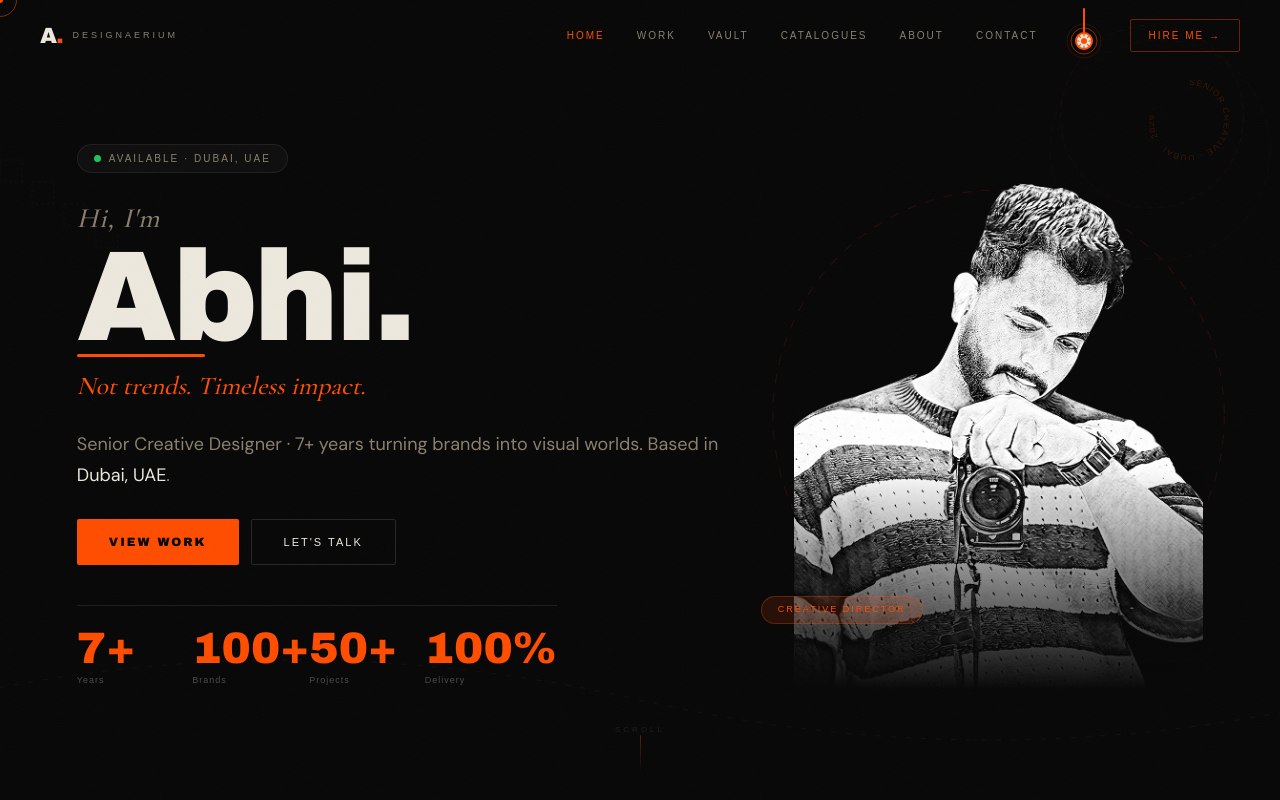
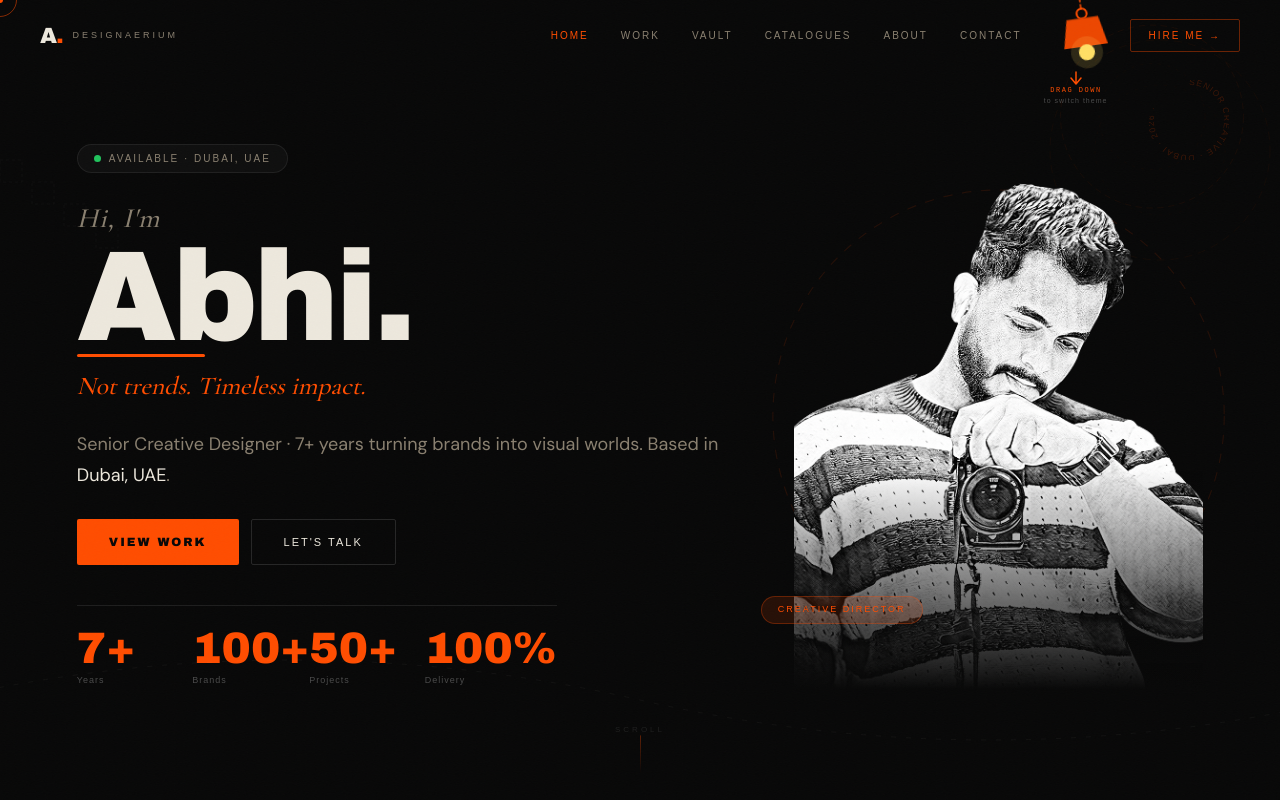
Before and after one commit to Artificer-cloud/adesignaerium, a Next.js app: page / in a window 1280 px wide. Shown: the top 800 px of the page. Built offline with nearby package versions, Linux system fonts and the light colour scheme; a web font is replaced by a local one.

Commit message:
Lamp theme toggle with swing animation

```diff
--- a/src/components/ThemeToggle.tsx
+++ b/src/components/ThemeToggle.tsx
@@ -20,21 +20,32 @@ export default function ThemeToggle() {
   }, [])
 
   const onPointerDown = (e: React.PointerEvent) => {
-    isDragging.current = true; startY.current = e.clientY
-    setPulling(true); setSnap(false)
+    isDragging.current = true
+    startY.current = e.clientY
+    setPulling(true)
+    setSnap(false)
     ;(e.target as HTMLElement).setPointerCapture(e.pointerId)
   }
+
   const onPointerMove = (e: React.PointerEvent) => {
     if (!isDragging.current) return
-    setStretch(Math.min(1, Math.max(0, e.clientY - startY.current) / 80))
+    const delta = Math.max(0, e.clientY - startY.current)
+    setStretch(Math.min(1, delta / 80))
   }
+
   const onPointerUp = () => {
     if (!isDragging.current) return
-    isDragging.current = false; setPulling(false)
+    isDragging.current = false
+    setPulling(false)
     if (stretch > 0.35) {
-      setSnap(true); setGlow(true)
+      setSnap(true)
+      setGlow(true)
       const next = theme === 'dark' ? 'light' : 'dark'
-      setTimeout(() => { setTheme(next); document.documentElement.setAttribute('data-theme',next); localStorage.setItem('theme',next) }, 120)
+      setTimeout(() => {
+        setTheme(next)
+        document.documentElement.setAttribute('data-theme', next)
+        localStorage.setItem('theme', next)
+      }, 120)
       setTimeout(() => { setSnap(false); setStretch(0) }, 400)
       setTimeout(() => setGlow(false), 700)
     } else {
@@ -43,40 +54,140 @@ export default function ThemeToggle() {
     }
   }
 
-  if (!mounted) return <div style={{width:'28px',height:'60px'}}/>
+  if (!mounted) return <div style={{ width: '44px', height: '80px' }} />
 
-  const isDark    = theme === 'dark'
-  const lineLen   = 24 + stretch * 32
-  const bumpY     = stretch * 8
-  const cordColor = isDark ? '#ff4d00' : '#333'
-  const bulbFill  = isDark ? (glow ? '#fff9e6' : '#ede8dd') : (glow ? '#ff4d00' : '#0a0a0a')
+  const isDark  = theme === 'dark'
+  const pull    = stretch * 36
+  const cordLen = 32 + pull
 
   return (
     <div
-      aria-label={`Switch to ${isDark?'light':'dark'} mode`}
-      style={{ position:'relative', width:'28px', height:'60px', display:'flex', flexDirection:'column', alignItems:'center', cursor:pulling?'grabbing':'grab', userSelect:'none', touchAction:'none', flexShrink:0 }}
-      onPointerDown={onPointerDown} onPointerMove={onPointerMove} onPointerUp={onPointerUp} onPointerCancel={onPointerUp}
+      aria-label={`Switch to ${isDark ? 'light' : 'dark'} mode`}
+      title="Drag down to switch theme"
+      style={{
+        position: 'relative',
+        width: '44px',
+        display: 'flex',
+        flexDirection: 'column',
+        alignItems: 'center',
+        cursor: pulling ? 'grabbing' : 'grab',
+        userSelect: 'none',
+        touchAction: 'none',
+        flexShrink: 0,
+        paddingTop: '4px',
+      }}
+      onPointerDown={onPointerDown}
+      onPointerMove={onPointerMove}
+      onPointerUp={onPointerUp}
+      onPointerCancel={onPointerUp}
     >
-      <svg width="28" height="60" viewBox="0 0 28 60" style={{ overflow:'visible', transition:snap?'all 0.35s cubic-bezier(0.34,1.56,0.64,1)':'none' }}>
-        {glow && <circle cx="14" cy={8+lineLen} r="18" fill={isDark?'rgba(255,249,200,0.5)':'rgba(255,77,0,0.35)'} style={{animation:'glowPulse 0.6s ease-out forwards'}}/>}
-        <path d={`M 14 0 Q ${14+bumpY*1.5} ${lineLen*0.5} 14 ${lineLen}`} stroke={cordColor} strokeWidth={pulling?'2.5':'2'} strokeLinecap="round" fill="none" style={{transition:snap?'all 0.4s cubic-bezier(0.34,1.56,0.64,1)':'stroke-width 0.2s'}}/>
-        <g style={{transition:snap?'transform 0.4s cubic-bezier(0.34,1.56,0.64,1)':'none', transform:`translateY(${lineLen}px)`}}>
-          <circle cx="14" cy="8" r="13" fill="none" stroke={cordColor} strokeWidth="1" style={{animation:'cordBlink 2s ease-in-out infinite'}}/>
-          <circle cx="14" cy="8" r="17" fill="none" stroke={cordColor} strokeWidth="0.5" opacity="0.3" style={{animation:'cordBlink 2s ease-in-out infinite 0.5s'}}/>
-          <circle cx="14" cy="8" r={pulling?9:8} fill={bulbFill} stroke={cordColor} strokeWidth="2" style={{transition:'r 0.15s, fill 0.4s ease'}}/>
-          {isDark ? (
-            <>
-              <circle cx="14" cy="8" r="3" fill={cordColor}/>
-              {[0,45,90,135,180,225,270,315].map((deg,i) => {
-                const rad=(deg*Math.PI)/180
-                return <line key={i} x1={14+Math.cos(rad)*5} y1={8+Math.sin(rad)*5} x2={14+Math.cos(rad)*6.5} y2={8+Math.sin(rad)*6.5} stroke={cordColor} strokeWidth="1.2" strokeLinecap="round"/>
-              })}
-            </>
-          ) : (
-            <path d="M 15.5 4.5 A 4 4 0 1 1 12 11 A 2.8 2.8 0 0 0 15.5 4.5 Z" fill={isDark?'#ede8dd':'#f6eee3'} stroke="none"/>
-          )}
+      <svg
+        width="44"
+        height="120"
+        viewBox="0 0 44 120"
+        style={{ overflow: 'visible' }}
+      >
+        {/* Ceiling dot */}
+        <rect x="16" y="0" width="12" height="3" rx="1.5" fill="var(--border)" />
+
+        {/* Swinging lamp group */}
+        <g
+          style={{
+            transformOrigin: '22px 0px',
+            animation: pulling ? 'none' : 'lampSwing 2.6s cubic-bezier(.45,.05,.55,.95) infinite',
+            transform: snap ? 'rotate(0deg)' : undefined,
+            transition: snap ? 'transform 0.5s cubic-bezier(0.34,1.56,0.64,1)' : 'none',
+          }}
+        >
+          {/* Cord — stretches when dragging */}
+          <line
+            x1="22" y1="3"
+            x2="22" y2={3 + cordLen}
+            stroke={isDark ? '#ff4d00' : '#888'}
+            strokeWidth="1.5"
+            strokeDasharray="4,3"
+            strokeLinecap="round"
+            style={{ transition: snap ? 'all 0.4s cubic-bezier(0.34,1.56,0.64,1)' : 'none' }}
+          />
+
+          {/* Pull ring */}
+          <circle
+            cx="22" cy={3 + cordLen + 5}
+            r="5"
+            fill="none"
+            stroke="#ff4d00"
+            strokeWidth="2"
+            style={{
+              transition: snap ? 'all 0.4s cubic-bezier(0.34,1.56,0.64,1)' : 'none',
+              animation: pulling ? 'none' : 'ringPulse 2.6s ease-in-out infinite',
+            }}
+          />
+
+          {/* Lamp shade */}
+          <g style={{
+            transform: `translateY(${3 + cordLen + 10}px)`,
+            transition: snap ? 'transform 0.4s cubic-bezier(0.34,1.56,0.64,1)' : 'none',
+          }}>
+            <path d="M6,0 L0,28 L44,28 L38,0 Z" fill="#ff4d00" opacity="0.92" />
+            <path d="M6,0 L38,0" stroke="#cc3d00" strokeWidth="1.2" />
+            {/* Bulb */}
+            <circle cx="22" cy="34" r="8"
+              fill={glow ? '#fff9e6' : (isDark ? '#ffe066' : '#555')}
+              style={{ transition: 'fill 0.4s ease' }}
+            />
+            {/* Glow halo */}
+            <circle cx="22" cy="34" r="16"
+              fill={glow ? 'rgba(255,249,200,0.4)' : (isDark ? 'rgba(255,224,102,0.15)' : 'transparent')}
+              style={{ transition: 'all 0.4s ease' }}
+            />
+          </g>
         </g>
+
+        {/* Bounce arrow hint — below lamp, always visible */}
+        <g style={{ animation: 'arrowBounce 1.6s ease-in-out infinite' }}>
+          <path
+            d="M22,98 L22,108 M17,104 L22,110 L27,104"
+            stroke="#ff4d00"
+            strokeWidth="1.5"
+            fill="none"
+            strokeLinecap="round"
+            strokeLinejoin="round"
+          />
+        </g>
+
+        {/* DRAG DOWN text */}
+        <text x="22" y="118" textAnchor="middle" fill="#ff4d00"
+          fontSize="7" fontFamily="monospace" letterSpacing="1.5">
+          DRAG DOWN
+        </text>
       </svg>
+
+      {/* "to switch theme" below svg */}
+      <span style={{
+        fontFamily: 'var(--font-mono)',
+        fontSize: '7px',
+        letterSpacing: '1px',
+        color: 'var(--dim)',
+        whiteSpace: 'nowrap',
+        marginTop: '2px',
+      }}>
+        to switch theme
+      </span>
+
+      <style>{`
+        @keyframes lampSwing {
+          0%,100% { transform: rotate(-8deg); }
+          50%      { transform: rotate(8deg);  }
+        }
+        @keyframes ringPulse {
+          0%,100% { opacity: 1;   r: 5; }
+          50%      { opacity: 0.5; r: 6; }
+        }
+        @keyframes arrowBounce {
+          0%,100% { transform: translateY(0px);  }
+          50%      { transform: translateY(5px); }
+        }
+      `}</style>
     </div>
   )
 }
```
